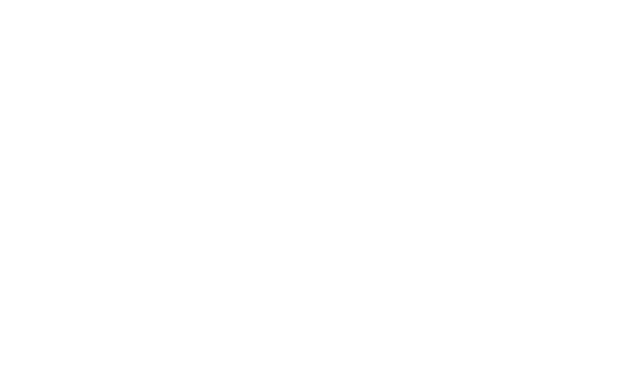
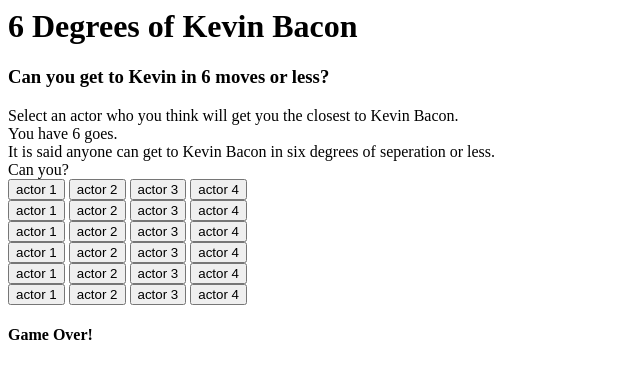
Before and after one commit to noxiryma/js_prac_6degokevbac, a plain HTML site: page index.html in a window 1280 px wide. Shown: the whole page, without its empty margins (0-640 px from the left). Drawn offline with Linux system fonts and the light colour scheme.

Commit message:
Add code to index.html with game structure and div classes

```diff
--- a/index.html
+++ b/index.html
@@ -6,6 +6,68 @@
 </head>
 <body>
 
+    <h1>6 Degrees of Kevin Bacon</h1>
+
+    <div>
+        <h3>Can you get to Kevin in 6 moves or less?</h3>
+        <img src="" alt=""><!-- picture of Kevin Bacon -->
+    </div>
+
+    <div class="modal" id="modal">
+        Select an actor who you think will get you the closest to Kevin Bacon.
+        <br>
+        You have 6 goes.
+        <br>
+        It is said anyone can get to Kevin Bacon in six degrees of seperation or less.
+        <br>
+        Can you?
+    </div>
+
+    <div class="game" id="round-one">
+        <button> actor 1 </button>
+        <button> actor 2 </button>
+        <button> actor 3 </button>
+        <button> actor 4</button>
+    </div>
+
+    <div class="game" id="round-two">
+        <button> actor 1 </button>
+        <button> actor 2 </button>
+        <button> actor 3 </button>
+        <button> actor 4</button>
+    </div>
+
+    <div class="game" id="round-three">
+        <button> actor 1 </button>
+        <button> actor 2 </button>
+        <button> actor 3 </button>
+        <button> actor 4</button>
+    </div>
+
+    <div class="game" id="round-four">
+        <button> actor 1 </button>
+        <button> actor 2 </button>
+        <button> actor 3 </button>
+        <button> actor 4</button>
+    </div>
+
+    <div class="game" id="round-five">
+        <button> actor 1 </button>
+        <button> actor 2 </button>
+        <button> actor 3 </button>
+        <button> actor 4</button>
+    </div>
+
+    <div class="game" id="round-six">
+        <button> actor 1 </button>
+        <button> actor 2 </button>
+        <button> actor 3 </button>
+        <button> actor 4</button>
+    </div>
+
+    <div class="game-over">
+        <h4>Game Over!</h4>
+    </div>
 
 
 </body>
```
